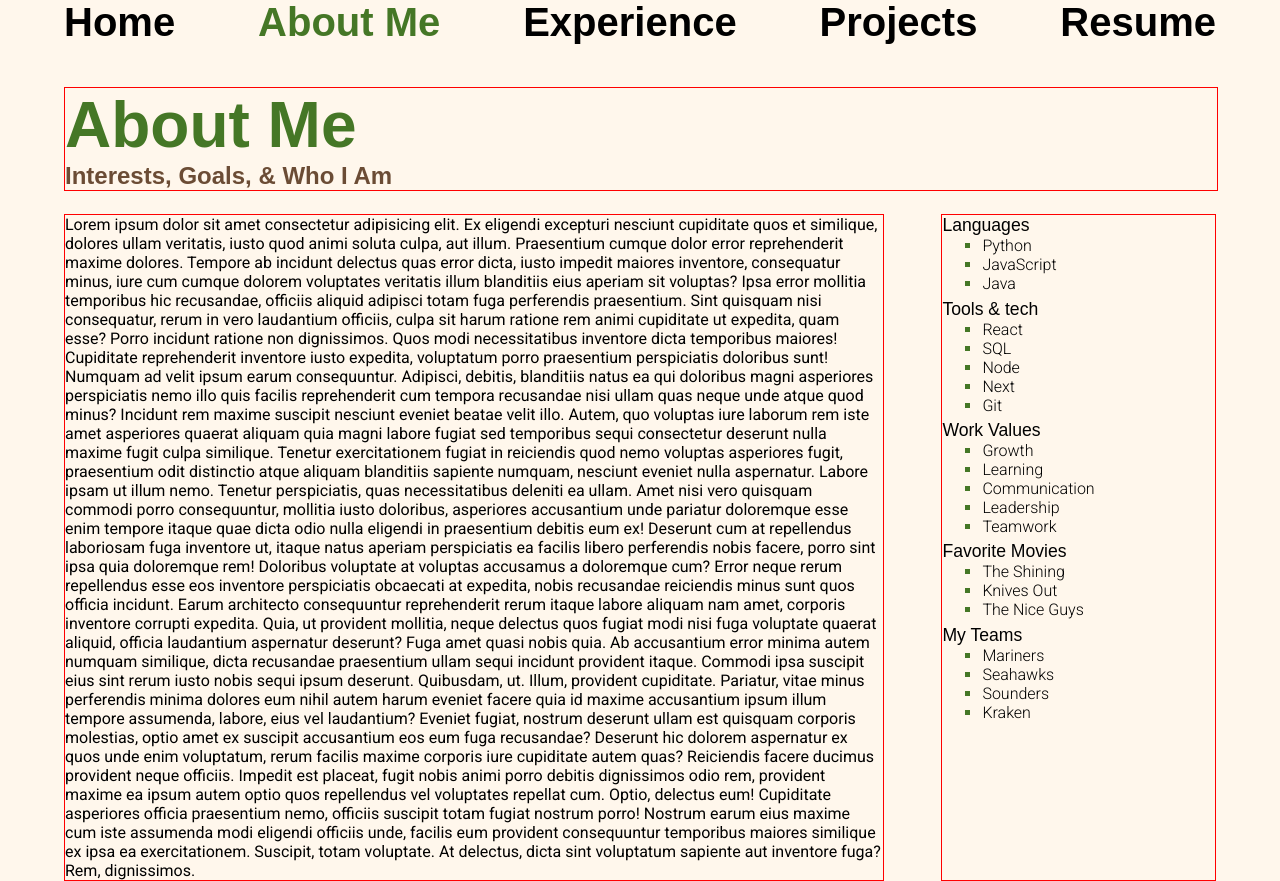
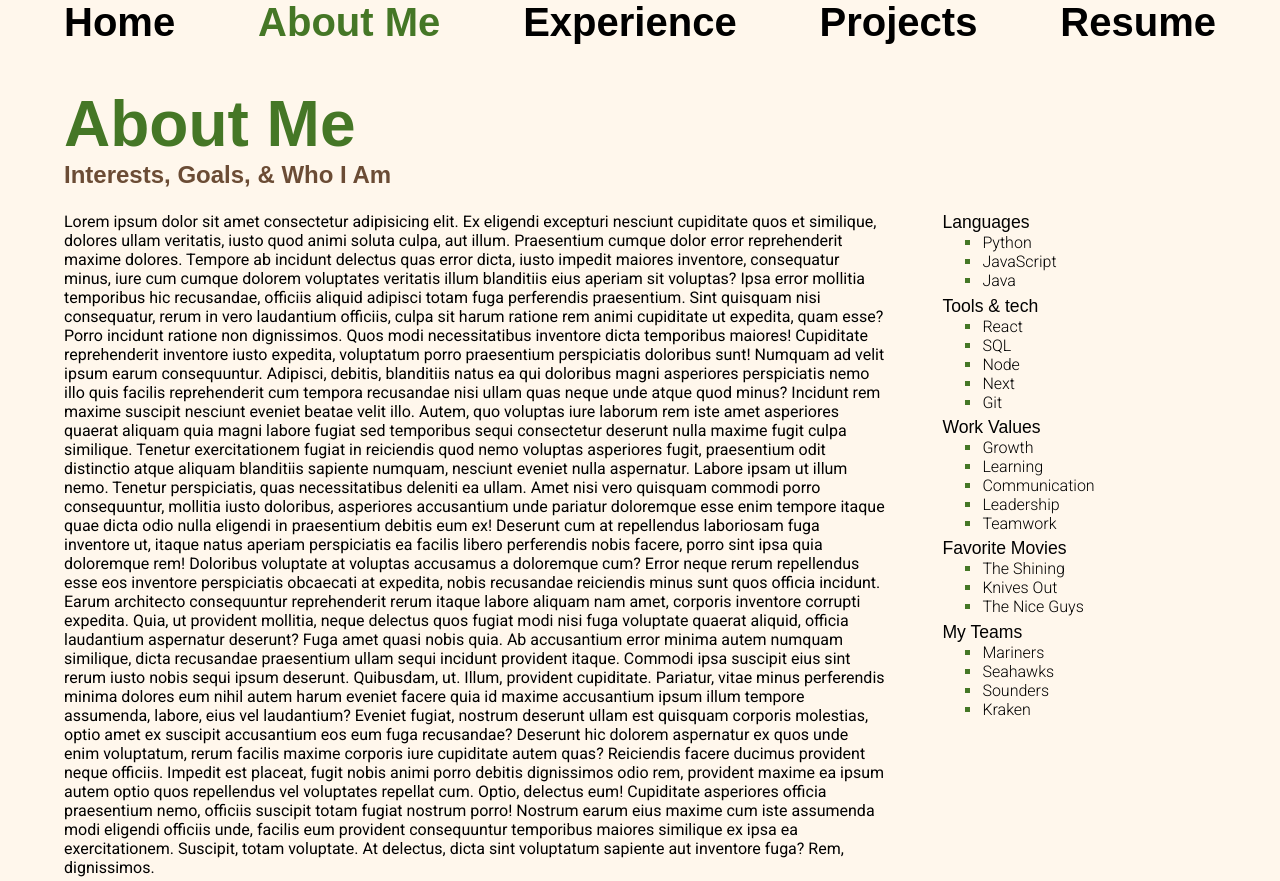
Before and after one commit to JohnHenry-Ward/Portfolio, a Next.js app: page /portfolio/about in a window 1280 px wide. Built offline with nearby package versions, Linux system fonts and the light colour scheme; a web font is replaced by a local one.

Commit message:
removed borders for testing

```diff
--- a/app/global.css
+++ b/app/global.css
@@ -133,7 +133,6 @@ body {
     justify-content: left;
     margin: 2% 0 0 0;
     width: 100%;
-    border: 1px solid red;
 }
 
 .title {
@@ -164,14 +163,12 @@ body {
 
 .about-body {
     width: 75%;
-    border: 1px solid red;
     font-family: var(--font-roboto);
 }
 
 .at-a-glance-container {
     display: flex;
     flex-direction: column;
-    border: 1px solid red;
     width: 25%;
     margin-left: 5%;
 }
```
